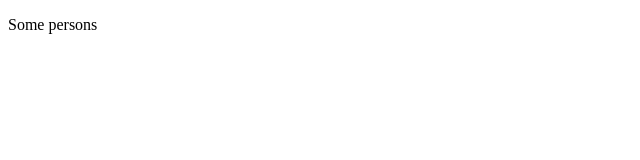
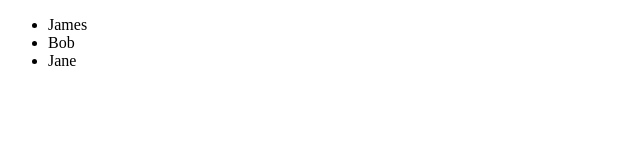
Before and after one commit to j-monks/angular-practice, an Angular app: page / in a window 1280 px wide. Shown: the top 160 px of the page, without its empty margins (0-640 px from the left). Built offline with nearby package versions, Linux system fonts and the light colour scheme.

Commit message:
unordered list of names rendering in the browser via persons component

```diff
--- a/src/app/app.component.html
+++ b/src/app/app.component.html
@@ -1 +1 @@
-<app-persons></app-persons>
+<app-persons [personList]="persons"></app-persons>
--- a/src/app/app.component.ts
+++ b/src/app/app.component.ts
@@ -6,5 +6,5 @@
   styleUrls: ['./app.component.css'] // holds an array of paths of css files that should be applied to this components template (app.component.css)
 })
 export class AppComponent {
-  title = 'angular-practice';
+  persons: string[] = ["James", "Bob", "Jane"];
 }
--- a/src/app/persons/persons.component.html
+++ b/src/app/persons/persons.component.html
@@ -1 +1,3 @@
-<p>Some persons</p>
+<ul>
+  <li *ngFor="let person of personList">{{ person }}</li>
+</ul>
--- a/src/app/persons/persons.component.ts
+++ b/src/app/persons/persons.component.ts
@@ -1,8 +1,10 @@
-import { Component } from '@angular/core';
+import { Component, Input } from '@angular/core';
 
 @Component({
   selector: "app-persons",
   templateUrl: "./persons.component.html"
 })
 
-export class PersonsComponent {}
+export class PersonsComponent {
+  @Input() personList: string[];
+}
```
